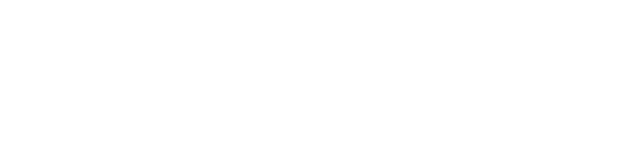
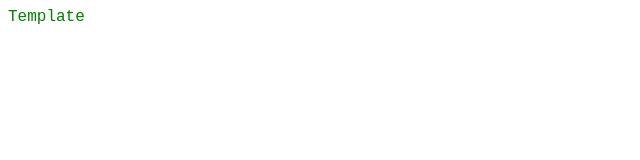
Before and after one commit to ivan-panchenko1992/JS-template, a website built with Parcel: page src/index.html in a window 1280 px wide. Shown: the full height of the page, 0-640 px from the left. Built offline with nearby package versions, Linux system fonts and the light colour scheme.

Commit message:
addParcel

```diff
--- a/src/index.html
+++ b/src/index.html
@@ -6,8 +6,10 @@
   <meta name="viewport" content="width=device-width, initial-scale=1.0">
   <!--TODO: Add title-->
   <title>Add document title</title>
+  <link rel="stylesheet" href="./styles.css">
+  <script src="./main.js"></script>
 </head>
 <body>
-
+  Template
 </body>
 </html>
--- a/src/styles.css
+++ b/src/styles.css
@@ -2,4 +2,6 @@
 
 body {
   font-family: 'Courier New', Courier, monospace;
+  font-size: 16px;
+  color: green;
 }
```
Also changed, not shown: package.json (+9 -3 lines), 2 other files.
